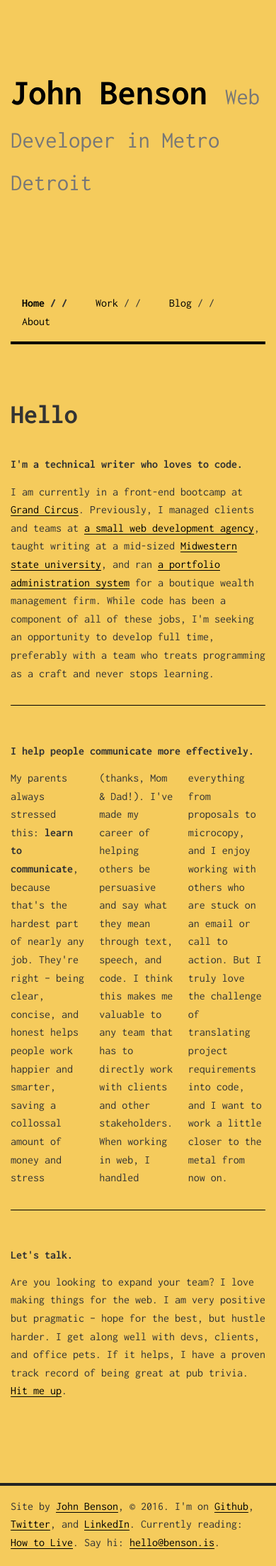
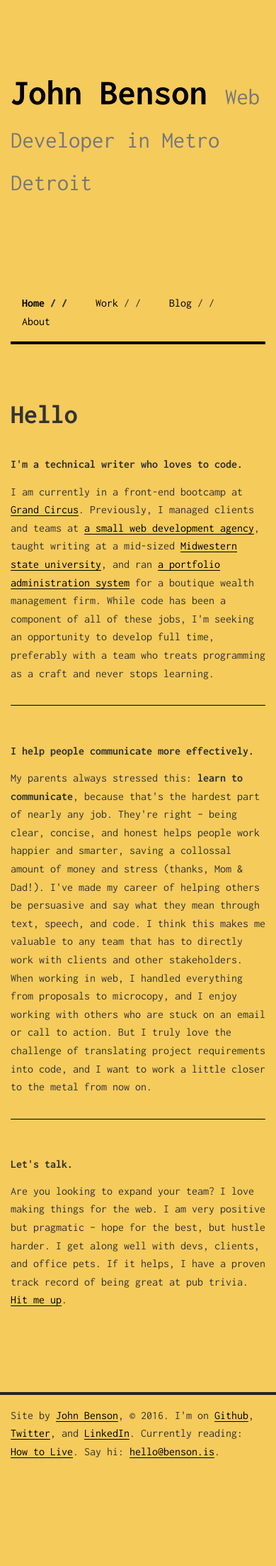
Before and after one commit to johnbenson/johnbenson.github.io, a Jekyll site: the page index.html, which Jekyll copies as it is, in a window 390 px wide. Shown: the whole page at 71% size. Built offline with Jekyll 4.4.1, drawn with Linux system fonts in a browser that asks for light colours; nearby versions of some CDN libraries; after the commit the page ends 2078 px from its top, so only the background shows below that.

Commit message:
collapse three col on homepage for small screens

```diff
--- a/css/style.css
+++ b/css/style.css
@@ -330,3 +330,9 @@ img.img-border {
     display: none;
   }
 }
+
+@media (max-width: 500px) {
+  .threecol {
+    columns: 1;
+  }
+}
```
